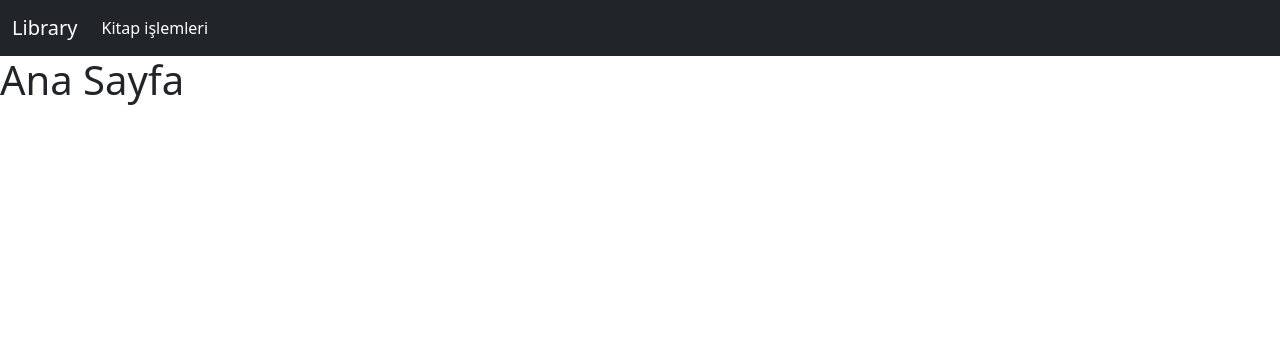
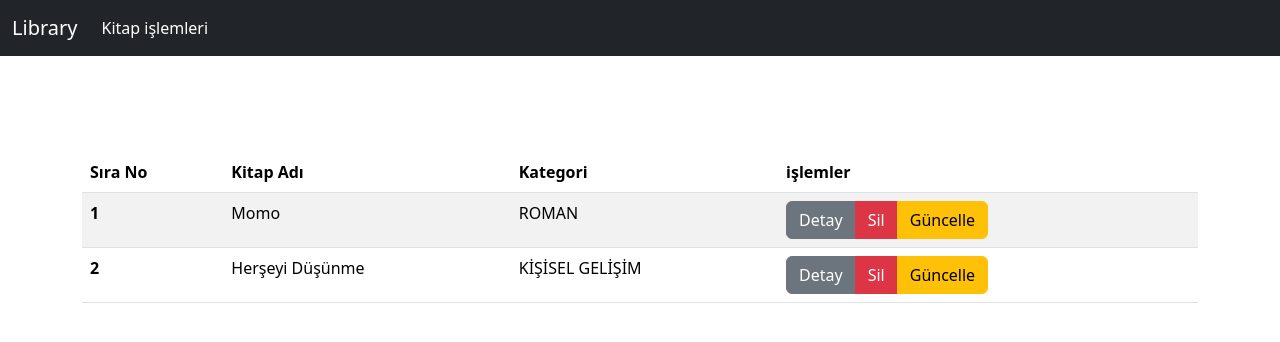
Before and after one commit to Melkitaulamunn/magicLibrary-App, a React (Create React App) app: page / in a window 1280 px wide. Shown: the top 342 px of the page. Built offline with nearby package versions, Linux system fonts and the light colour scheme; data requests are answered from the project's data file.

Commit message:
upper case function complated

```diff
--- /dev/null
+++ b/src/components/ListBooks.js
@@ -0,0 +1,68 @@
+import React from "react";
+import { useSelector } from "react-redux";
+import { upperFirstLetter, upperFirstLetter2 } from "../utils/function";
+
+const ListBooks = () => {
+  const { booksState, categoriesState } = useSelector((state) => state);
+
+  return (
+    <div className="my-5 d-flex justify-content-center">
+      {booksState.books.length === 0 && (
+        <div>
+          <div className="alert alert-warning text-center w-100" role="alert">
+            Sistemde listelenecek kitap kaydı yok...
+          </div>
+        </div>
+      )}
+      {booksState.books.length > 0 && (
+        <div className="container my-5">
+          <table className="table table-striped">
+            <thead>
+              <tr>
+                <th scope="col">Sıra No</th>
+                <th scope="col">Kitap Adı</th>
+                <th scope="col">Kategori</th>
+                <th scope="col">işlemler</th>
+              </tr>
+            </thead>
+
+            <tbody>
+              {booksState.books.map((book, index) => {
+                const myCategory = categoriesState.categories.find(
+                  (item) => item.id === book.categoryId
+                );
+
+                return (
+                  <tr key={book.id}>
+                    <th scope="row">{index + 1}</th>
+                    <td>{upperFirstLetter(book.title)}</td>
+                    <td>{upperFirstLetter2(myCategory.name)}</td>
+                    <td>
+                      <div
+                        className="btn-group"
+                        role="group"
+                        aria-label="Basic example"
+                      >
+                        <button type="button" className="btn btn-secondary">
+                          Detay
+                        </button>
+                        <button type="button" className="btn btn-danger">
+                          Sil
+                        </button>
+                        <button type="button" className="btn btn-warning">
+                          Güncelle
+                        </button>
+                      </div>
+                    </td>
+                  </tr>
+                );
+              })}
+            </tbody>
+          </table>
+        </div>
+      )}
+    </div>
+  );
+};
+
+export default ListBooks;
--- a/src/pages/Home.js
+++ b/src/pages/Home.js
@@ -1,11 +1,12 @@
 import React from "react";
 
 import Header from "../components/Header";
+import ListBooks from "../components/ListBooks";
 const Home = () => {
   return (
     <div>
       <Header />
-      <h1>Ana Sayfa</h1>
+      <ListBooks />
     </div>
   );
 };
--- /dev/null
+++ b/src/utils/function.js
@@ -0,0 +1,31 @@
+export const upperFirstLetter = (sample = "") => {
+  let words = sample.split(" ");
+
+  let newWords = [];
+  for (let i = 0; i < words.length; i++) {
+    let tempWord = "";
+    for (let j = 0; j < words[i].length; j++) {
+      if (j === 0) {
+        tempWord += words[i][j].toLocaleUpperCase();
+      } else {
+        tempWord += words[i][j].toLocaleLowerCase();
+      }
+    }
+    newWords.push(tempWord);
+  }
+  console.log("newWords", newWords);
+
+  const newSample = newWords.join(" ");
+  return newSample;
+};
+
+export const upperFirstLetter2 = (sample = "") => {
+  return sample
+    .split("")
+    .map(
+      (word) =>
+        word.charAt(0).toLocaleUpperCase("tr-TR") +
+        word.slice(1).toLocaleLowerCase("tr-TR")
+    )
+    .join("");
+};
```
Also changed, not shown: doc.txt.
